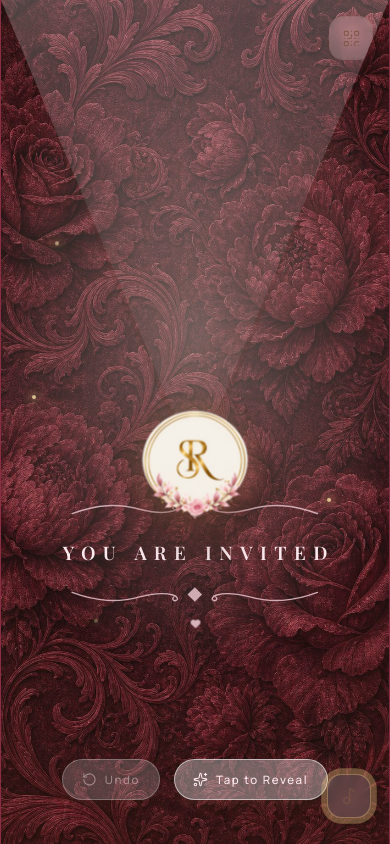
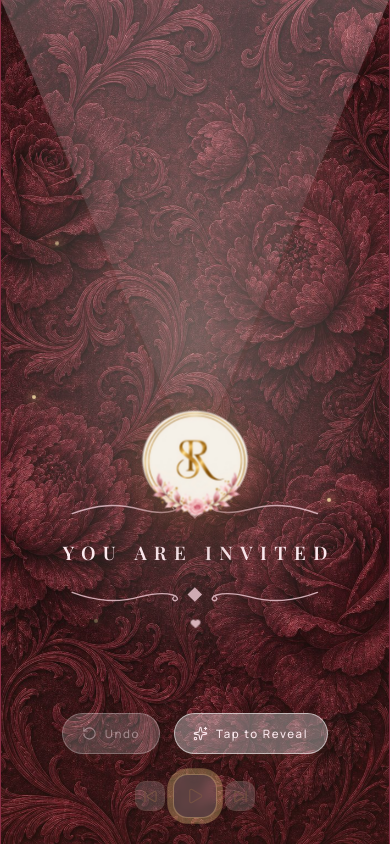
Before and after one commit to ravi-kaliya/mobile-envelope-opening-animation, a React (Vite) app: page / in a window 390 px wide. Built offline with nearby package versions, Linux system fonts and the light colour scheme; a web font is replaced by a local one.

Commit message:
feat: add music playback functionality and UI controls to Envelope and Invitation components

```diff
--- a/src/components/EnvelopeScreen.tsx
+++ b/src/components/EnvelopeScreen.tsx
@@ -1,6 +1,14 @@
 import { useEffect, useRef, useState } from "react";
 import type { CSSProperties } from "react";
-import { Heart, Music2, QrCode, RotateCcw, Sparkles } from "lucide-react";
+import {
+  Heart,
+  Pause,
+  Play,
+  RotateCcw,
+  SkipBack,
+  SkipForward,
+  Sparkles,
+} from "lucide-react";
 import Ornament from "./Ornament";
 import srLogoDark from "@/assets/sr-logo-dark.png";
 // import WaxSeal from "./WaxSeal";
@@ -12,13 +20,34 @@ import "./envelope.css";
 type InvitePhase = "hidden" | "shown" | "leaving";
 
 const ENVELOPE_READ_HOLD_MS = 3_000;
+type Song =
+  | { title: string; localSrc: string; remoteSrc?: string }
+  | { title: string; localSrc?: string; remoteSrc: string };
+
+const SONGS = [
+  // {
+  //   title: "Moonlit Promise",
+  //   localSrc: "/assets/moonlit-promise.mp3",
+  // },
+  // {
+  //   title: "Forever Together",
+  //   remoteSrc: "https://www.soundhelix.com/examples/mp3/SoundHelix-Song-15.mp3",
+  // },
+  {
+    title: "My Local Song",
+    localSrc: "/assets/sr-song.mp3",
+  },
+] satisfies Song[];
 
 export default function EnvelopeScreen() {
   const [open, setOpen] = useState(false);
   const [invite, setInvite] = useState<InvitePhase>("hidden");
-  const [themeIdx, setThemeIdx] = useState(4);
+  const [themeIdx] = useState(4);
+  const [musicPlaying, setMusicPlaying] = useState(false);
+  const [songIndex, setSongIndex] = useState(0);
   const theme = THEMES[themeIdx];
   const timers = useRef<number[]>([]);
+  const musicRef = useRef<HTMLAudioElement>(null);
 
   const clearTimers = () => {
     timers.current.forEach((id) => window.clearTimeout(id));
@@ -28,6 +57,10 @@ export default function EnvelopeScreen() {
   const openEnvelope = () => {
     if (open) return;
     setOpen(true);
+    const music = musicRef.current;
+    if (music) {
+      void music.play().then(() => setMusicPlaying(true)).catch(() => setMusicPlaying(false));
+    }
     clearTimers();
     /* Keep the revealed monogram and date visible long enough to read. */
     timers.current.push(window.setTimeout(() => setInvite("shown"), ENVELOPE_READ_HOLD_MS));
@@ -37,6 +70,43 @@ export default function EnvelopeScreen() {
     clearTimers();
     setOpen(false);
     setInvite("hidden");
+    musicRef.current?.pause();
+    setMusicPlaying(false);
+  };
+
+  const toggleMusic = () => {
+    const music = musicRef.current;
+    if (!music) return;
+    if (music.paused) {
+      void music.play().then(() => setMusicPlaying(true)).catch(() => setMusicPlaying(false));
+    } else {
+      music.pause();
+      setMusicPlaying(false);
+    }
+  };
+
+  const getSongSource = (song: Song) => song.localSrc ?? song.remoteSrc ?? "";
+
+  const switchSong = (direction: number) => {
+    const nextIndex = (songIndex + direction + SONGS.length) % SONGS.length;
+    const music = musicRef.current;
+    setSongIndex(nextIndex);
+    if (!music) return;
+
+    music.src = getSongSource(SONGS[nextIndex]);
+    music.load();
+    void music.play().then(() => setMusicPlaying(true)).catch(() => setMusicPlaying(false));
+  };
+
+  const useRemoteFallback = () => {
+    const music = musicRef.current;
+    const song = SONGS[songIndex];
+    const remoteSrc =
+      "remoteSrc" in song && typeof song.remoteSrc === "string" ? song.remoteSrc : undefined;
+    if (!music || !remoteSrc || music.src.endsWith(remoteSrc)) return;
+    music.src = remoteSrc;
+    music.load();
+    void music.play().then(() => setMusicPlaying(true)).catch(() => setMusicPlaying(false));
   };
 
   const closeInvite = () => {
@@ -46,7 +116,10 @@ export default function EnvelopeScreen() {
     timers.current.push(window.setTimeout(() => setInvite("hidden"), 680));
   };
 
-  useEffect(() => clearTimers, []);
+  useEffect(() => () => {
+    clearTimers();
+    musicRef.current?.pause();
+  }, []);
 
   /* Preload every theme pattern so switching styles is instant */
   useEffect(() => {
@@ -65,6 +138,13 @@ export default function EnvelopeScreen() {
 
   return (
     <div className={`env-screen${open ? " is-open" : ""}`} style={style}>
+      <audio
+        ref={musicRef}
+        preload="none"
+        src={getSongSource(SONGS[songIndex])}
+        onError={useRemoteFallback}
+        onEnded={() => switchSong(1)}
+      />
       {showEnvelope && (
         <>
           {/* ===== Envelope face (full screen, ornate blush pattern) ===== */}
@@ -145,10 +225,44 @@ export default function EnvelopeScreen() {
             </div>
 
             {/* Music corner */}
-            <button type="button" className="corner corner-br" aria-label="Music">
-              <span className="pulse-ring" aria-hidden="true" />
-              <Music2 size={18} strokeWidth={1.5} />
-            </button>
+            <div className="music-switcher" aria-label={`Music: ${SONGS[songIndex].title}`}>
+              <button
+                type="button"
+                className="music-skip"
+                aria-label="Previous song"
+                onClick={(e) => {
+                  e.stopPropagation();
+                  switchSong(-1);
+                }}
+              >
+                <SkipBack size={15} />
+              </button>
+              <button
+                type="button"
+                className={`corner${musicPlaying ? " is-playing" : ""}`}
+                aria-label={musicPlaying ? "Pause music" : "Play romantic music"}
+                aria-pressed={musicPlaying}
+                onClick={(e) => {
+                  e.stopPropagation();
+                  toggleMusic();
+                }}
+              >
+                <span className="pulse-ring" aria-hidden="true" />
+                {musicPlaying ? <Pause size={18} strokeWidth={1.5} /> : <Play size={18} strokeWidth={1.5} />}
+              </button>
+              {/* <span className="music-track-name">{SONGS[songIndex].title}</span> */}
+              <button
+                type="button"
+                className="music-skip"
+                aria-label="Next song"
+                onClick={(e) => {
+                  e.stopPropagation();
+                  switchSong(1);
+                }}
+              >
+                <SkipForward size={15} />
+              </button>
+            </div>
 
             {/* Floating gold dust */}
             <span className="mote m1" aria-hidden="true" />
@@ -180,14 +294,14 @@ export default function EnvelopeScreen() {
               <Ornament className="orn sm" flip />
             </div> */}
             {/* QR corner — printed on the flap */}
-            <button
+            {/* <button
               type="button"
               className="corner corner-tr"
               aria-label="Invitation QR"
               onClick={(e) => e.stopPropagation()}
             >
               <QrCode size={19} strokeWidth={1.5} />
-            </button>
+            </button> */}
           </div>
 
           {/* ===== Gold wax seal ===== */}
@@ -211,7 +325,12 @@ export default function EnvelopeScreen() {
 
       {/* ===== Invitation sheet that rises after the flap opens ===== */}
       {invite !== "hidden" && (
-        <Invitation leaving={invite === "leaving"} onSeal={closeInvite} />
+        <Invitation
+          leaving={invite === "leaving"}
+          onSeal={closeInvite}
+          musicPlaying={musicPlaying}
+          onToggleMusic={toggleMusic}
+        />
       )}
     </div>
   );
--- a/src/components/envelope.css
+++ b/src/components/envelope.css
@@ -41,9 +41,8 @@
     top: 50%;
     bottom: auto;
     left: 50%;
-    width: auto;
-    height: min(856px, 92vh);
-    aspect-ratio: 400 / 856;
+    width: 400px;
+    height: 856px;
     max-width: 92vw;
     transform: translate(-50%, -50%);
     border: 12px solid #241422;
@@ -295,7 +294,7 @@
   position: absolute;
   left: 0;
   right: 0;
-  bottom: calc(44px + env(safe-area-inset-bottom, 0px));
+  bottom: calc(90px + env(safe-area-inset-bottom, 0px));
   z-index: 20;
   display: flex;
   justify-content: center;
@@ -360,6 +359,44 @@
 .corner-br {
   bottom: calc(26px + env(safe-area-inset-bottom, 0px));
   right: 18px;
+}
+.music-switcher {
+  position: absolute;
+  z-index: 20;
+  left: 50%;
+  bottom: calc(26px + env(safe-area-inset-bottom, 0px));
+  transform: translateX(-50%);
+  display: flex;
+  align-items: center;
+  gap: 8px;
+  color: rgba(122, 86, 68, 0.8);
+}
+.music-switcher .corner {
+  position: relative;
+  inset: auto;
+  flex: 0 0 44px;
+  animation: none;
+}
+.music-skip {
+  width: 30px;
+  height: 30px;
+  display: grid;
+  place-items: center;
+  padding: 0;
+  color: inherit;
+  border: 1px solid rgba(122, 86, 68, 0.2);
+  border-radius: 10px;
+  background: rgba(255, 255, 255, 0.16);
+  cursor: pointer;
+}
+.music-track-name {
+  max-width: 118px;
+  overflow: hidden;
+  text-overflow: ellipsis;
+  white-space: nowrap;
+  font-family: var(--serif);
+  font-size: 0.72rem;
+  color: rgba(92, 59, 48, 0.82);
 }
 .pulse-ring {
   position: absolute;
--- a/src/components/invite.css
+++ b/src/components/invite.css
@@ -205,7 +205,7 @@
 /* ---------------- Hero ---------------- */
 .iv-hero {
   position: relative;
-  height: 100svh;
+  height: 770px;
   min-height: 480px;
   overflow: hidden;
   display: flex;
@@ -258,7 +258,7 @@
 }
 .iv-names {
   margin: 10px 0 16px;
-  font-size: clamp(2.5rem, 14vw, 4.4rem);
+  font-size: 50px;
   font-weight: 500;
   line-height: 1.02;
   letter-spacing: 0.01em;
```
Also changed, not shown: src/components/Invitation.tsx (+49 -9 lines), 2 other files (tests, documents, lock files or other folders).
